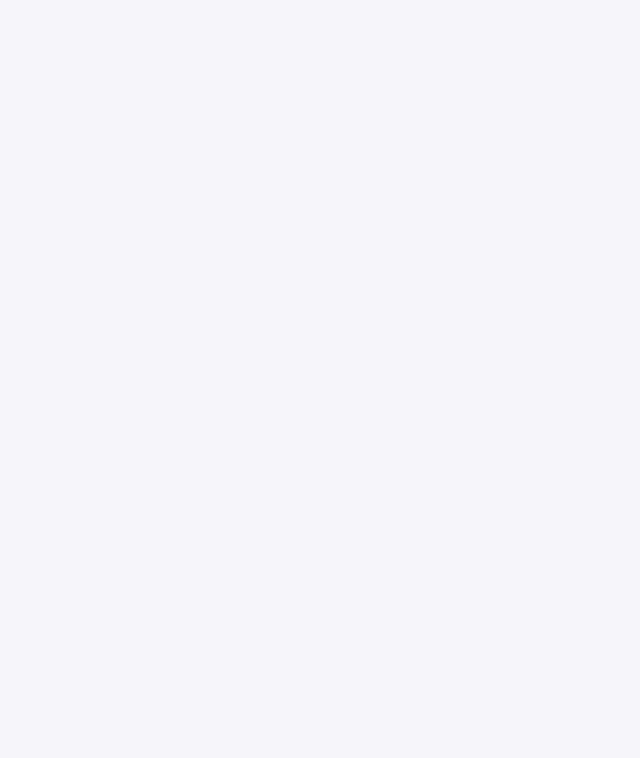
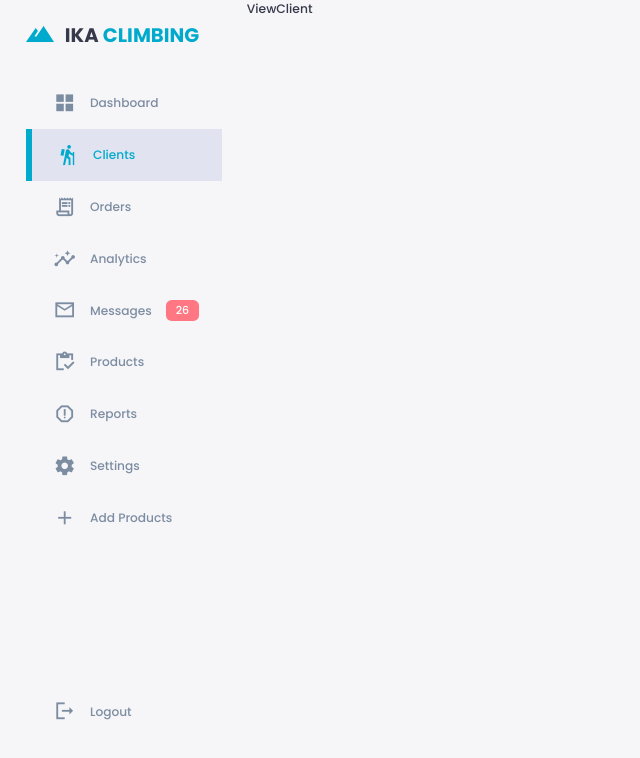
Before and after one commit to anngelRuiz/project-IKA-admin-frontend, a React (Create React App) app: page /viewUser in a window 1280 px wide. Before the commit this address had no page. Shown: the top 758 px of the page, without its empty margins (0-640 px from the left). Built offline with nearby package versions, Linux system fonts and the light colour scheme.

Commit message:
Add router and outlet to handle login and dashboard views

```diff
--- a/src/App.js
+++ b/src/App.js
@@ -1,20 +1,39 @@
 import React from 'react';
-import {BrowserRouter as Router, Route, Routes} from 'react-router-dom';
+import { BrowserRouter as Router, Route, Routes, useLocation, Outlet  } from 'react-router-dom';
+import Sidebar from './components/Sidebar/Sidebar';
 import Login from './components/Login/Login';
 import Dashboard from './components/Dashboard/Dashboard';
 import AboutUs from './components/AboutUs/AboutUs';
 import ContactUs from './components/ContactUs/ContactUs';
+import ViewClient from './components/Dashboard/Clients/ViewClient/ViewClient';
+
+const Layout = () => {
+  const location = useLocation();
+
+  // Condicional para ocultar la barra lateral en la ruta /login
+  const isLoginPage = location.pathname === '/login';
+
+  return (
+    <div className="container" data-theme="light">
+        {!isLoginPage && <Sidebar />}
+        <Outlet />
+      </div>
+  );
+};
 
 function App() {
   return (
     <Router>
       <Routes>
-        <Route path="/" Component={Login}/>
-        <Route path="/login" Component={Login}/>
-        <Route path="/dashboard" Component={Dashboard}/>
-        <Route path="/aboutUs" Component={AboutUs}/>
-        <Route path="/contactUs" Component={ContactUs}/>
-      </Routes>
+          <Route path="/" element={<Layout />}>
+            <Route index element={<Dashboard />} />
+            <Route path="/dashboard" Component={Dashboard}/>
+            <Route path="/aboutUs" Component={AboutUs}/>
+            <Route path="/contactUs" Component={ContactUs}/>
+            <Route path="/viewUser" Component={ViewClient}/>
+          </Route>
+          <Route path="/login" Component={Login}/>
+        </Routes>
     </Router>
   );
 };
--- a/src/components/Dashboard/Clients/Clients.js
+++ b/src/components/Dashboard/Clients/Clients.js
@@ -5,10 +5,12 @@ import clientManImg from '../../../images/users-profile/client-man.png';
 import axios from 'axios';
 import ClientNotFound from './ClientNotFound/ClientNotFound';
 import AddClient from './AddClient/AddClient';
+import ViewClient from './ViewClient/ViewClient';
 
 const Clients = () => {
 
     const [showAddClient, setShowAddClient] = useState(false);
+    const [showViewClient, setShowViewClient] = useState(false);
     const [clients, setClients] = useState([]);
     const [searchInput, setSearchInput] = useState('');
     const [filteredClients, setFilteredClients] = useState(clients);
@@ -45,8 +47,12 @@ const Clients = () => {
     };
 
     const toggleAddClient = () => {
-        console.log("showAddClient");
         setShowAddClient(!showAddClient);
+    };
+
+    const toggleViewClient = () => {
+        console.log("showViewClient");
+        setShowViewClient(!showAddClient);
     };
 
     const clearInput = () => {
@@ -69,6 +75,7 @@ const Clients = () => {
                                 <button className={`clearInputButton ${showClearButton ? 'show' : ''}`} type="reset" aria-label="Clear search" title="Clear seach" onClick={clearInput}>x</button>
                             </div>
 
+                            <button className="add" aria-label="Add Button" title="Add Client" onClick={toggleViewClient}><span className="material-icons-sharp">visibility</span></button>
                             <button className="add" aria-label="Add Button" title="Add Client" onClick={toggleAddClient}><span className="material-icons-sharp">add</span></button>
                         </div>
                         {filteredClients.length == 0 && searchInput.trim() !== ''? (<ClientNotFound/>) : (
--- /dev/null
+++ b/src/components/Dashboard/Clients/ViewClient/ViewClient.js
@@ -0,0 +1,9 @@
+import React, { Component } from 'react'
+
+export default class ViewClient extends Component {
+  render() {
+    return (
+      <div>ViewClient</div>
+    )
+  }
+}
--- a/src/components/Dashboard/Dashboard.js
+++ b/src/components/Dashboard/Dashboard.js
@@ -5,20 +5,33 @@ import Clients from './Clients/Clients';
 import Rightside from './Rightside/Righside';
 import AddClient from './Clients/AddClient/AddClient'
 
+// const Dashboard = () => {
+//     return (
+//         // <div className="container" data-theme="light">
+//         //     {/* <Sidebar></Sidebar> */}
+
+//         //     <main>
+//         //         {/* <h1>Dashboard</h1> */}
+//         //         <Clients/>
+//         //         {/* <AddClient/> */}
+//         //     </main>
+
+//         //     <Rightside/>
+//         // </div>
+//         <></>
+//     );
+// };
+
 const Dashboard = () => {
     return (
-        <div className="container" data-theme="light">
-            <Sidebar></Sidebar>
-
+        <>
             <main>
-                {/* <h1>Dashboard</h1> */}
                 <Clients/>
-                {/* <AddClient/> */}
             </main>
-
             <Rightside/>
-        </div>
+        </>
     );
 };
 
+
 export default Dashboard;
```
Also changed, not shown: src/components/Dashboard/Clients/ViewClient/viewClient.css (added), 1 other file (tests, documents, lock files or other folders).
